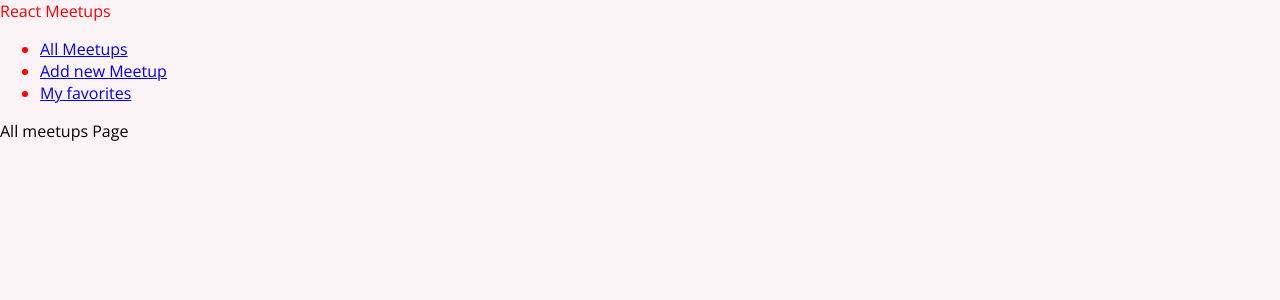
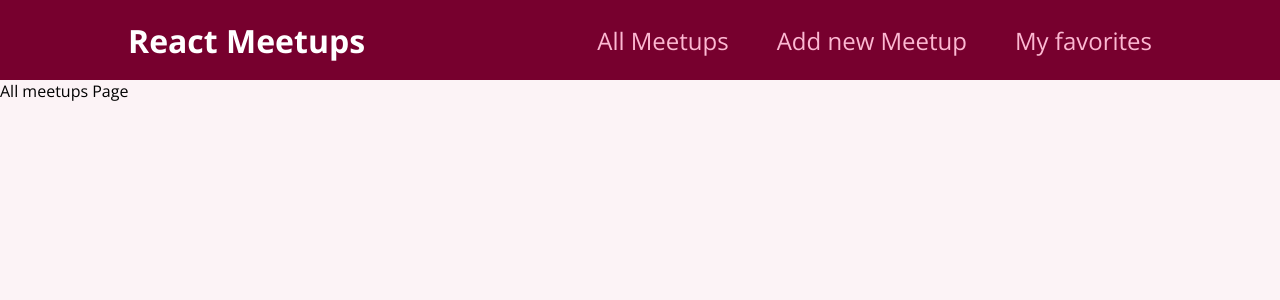
Before and after one commit to D4v1dD4art3/crash-course-react, a React (Create React App) app: page / in a window 1280 px wide. Shown: the top 300 px of the page. Built offline with nearby package versions, Linux system fonts and the light colour scheme.

Commit message:
layout implimented

```diff
--- a/src/components/layout/MainNavigation.js
+++ b/src/components/layout/MainNavigation.js
@@ -3,7 +3,7 @@
 function MainNavigation() {
   return (
     <header className={classes.header}>
-      <div>React Meetups</div>
+      <div className={classes.logo}>React Meetups</div>
       <nav>
         <ul>
           <li>
--- a/src/components/layout/MainNavigation.module.css
+++ b/src/components/layout/MainNavigation.module.css
@@ -1,3 +1,47 @@
 .header {
-  color: red;
+  width: 100%;
+  height: 5rem;
+  display: flex;
+  align-items: center;
+  justify-content: space-between;
+  background-color: #77002e;
+  padding: 0 10%;
 }
+
+.logo {
+  font-size: 2rem;
+  color: white;
+  font-weight: bold;
+}
+
+.header ul {
+  list-style: none;
+  margin: 0;
+  padding: 0;
+  display: flex;
+  align-items: baseline;
+}
+
+.header li {
+  margin-left: 3rem;
+}
+
+.header a {
+  text-decoration: none;
+  font-size: 1.5rem;
+  color: #fcb8d2;
+}
+
+.header a:hover,
+.header a:active,
+.header a.active {
+  color: white;
+}
+
+.badge {
+  background-color: #cc2062;
+  color: white;
+  border-radius: 12px;
+  padding: 0 1rem;
+  margin-left: 0.5rem;
+}
```
